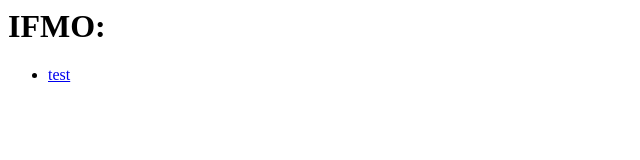
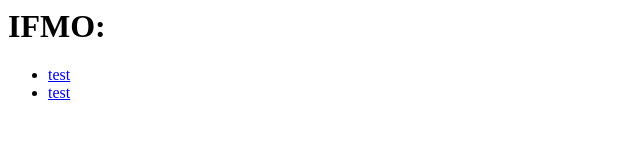
Before and after one commit to anikakaraseva/Karaseva_CSS3, a plain HTML site: page index.html in a window 1280 px wide. Shown: the full height of the page, 0-640 px from the left. Drawn offline with Linux system fonts and the light colour scheme.

Commit message:
Update index.html

```diff
--- a/index.html
+++ b/index.html
@@ -3,6 +3,7 @@
   <h1>IFMO:</h1>
   <ul>
     <li><a href="Karaseva_CSS3_1/Karaseva_CSS3_1_a.html">test</a></li>
+    <li><a href="Karaseva_CSS3_2/Karaseva_CSS3_2_a.html">test</a></li>
   </ul>
 </body>
 </html>
```
